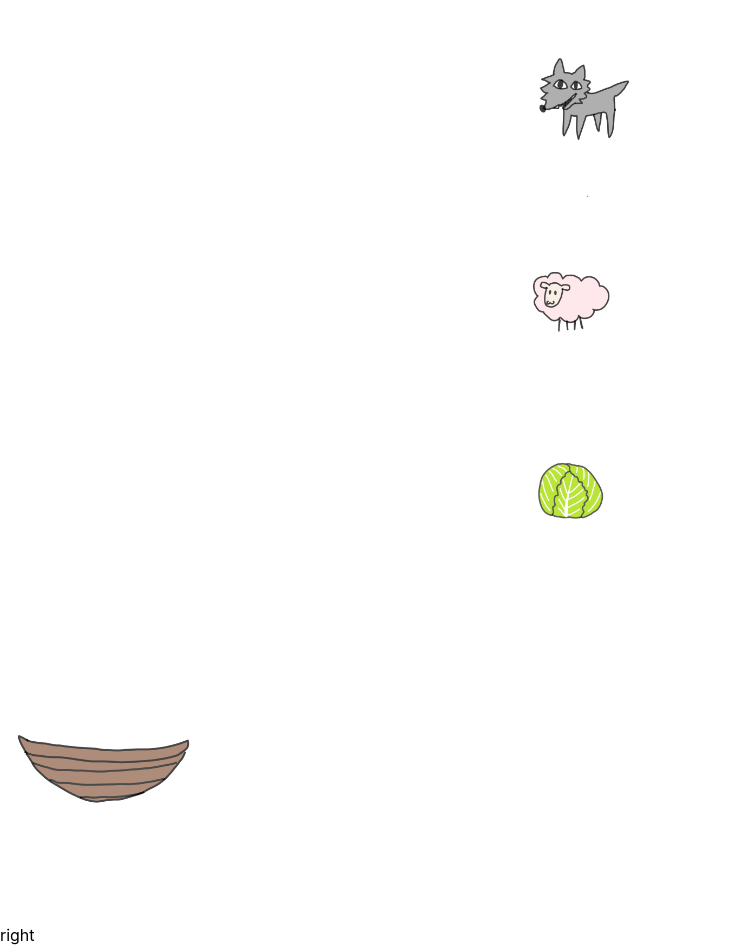
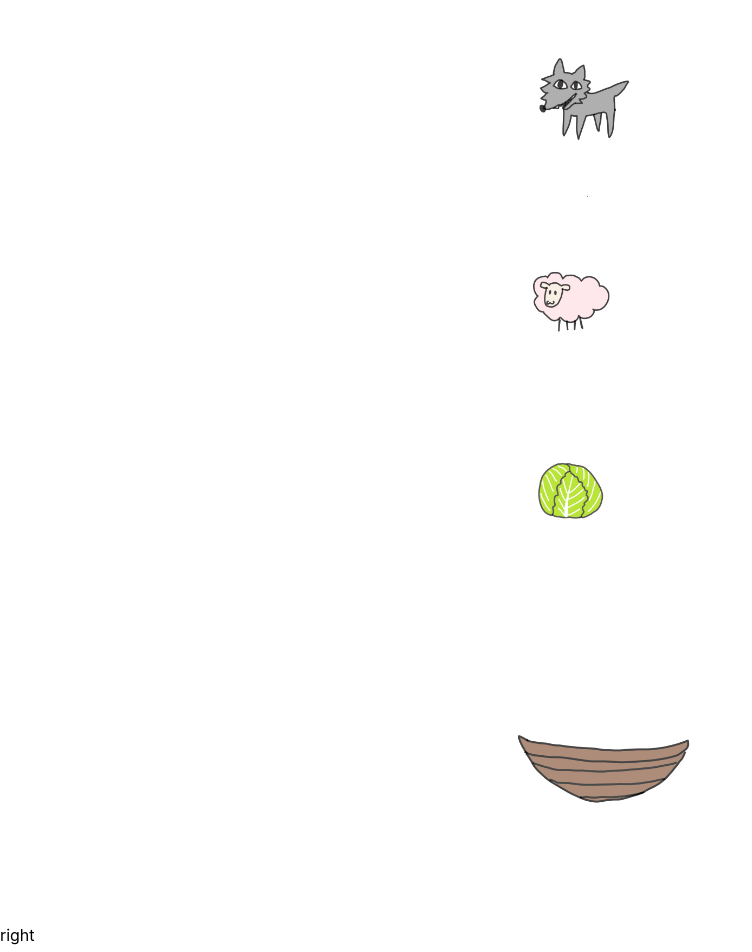
Before and after one commit to nachan28/walf_sheep_cabbage, a React (Create React App) app: page / in a window 1280 px wide. Shown: the top 952 px of the page, without its empty margins (0-752 px from the left). Built offline with nearby package versions, Linux system fonts and the light colour scheme.

Commit message:
Enable items to be dropped onto the oat component

```diff
--- a/src/App.tsx
+++ b/src/App.tsx
@@ -5,7 +5,7 @@ import { Boat } from './components/Boat';
 import { DndProvider } from 'react-dnd';
 import { HTML5Backend } from 'react-dnd-html5-backend';
 
-type Location = "right" | "left"
+export type Location = "right" | "left"
 
 type Locations = {
   wolf: Location
@@ -86,9 +86,8 @@ function App() {
       <Item onClick={() => handleSelectItem("sheep")} src="/sheep.jpg" type="sheep" location={locations.sheep} onMoveComplete={onMoveComplete}></Item>
       <Item onClick={() => handleSelectItem("cabbage")} src="/cabbage.jpg" type="cabbage" location={locations.cabbage} onMoveComplete={onMoveComplete}></Item>
       <br />
-      <Boat></Boat>
+      <Boat location={locations.boat}></Boat>
       <p>{locations.boat}</p>
-      <br />
       <p>selected: {selectedItem}</p>
       <p>{count}times</p>
 
--- a/src/components/Boat.tsx
+++ b/src/components/Boat.tsx
@@ -1,29 +1,66 @@
 import { useDrop } from "react-dnd";
+import { motion } from "framer-motion";
+import { useEffect, useState } from "react";
+import { Location } from "../App";
 
-export const Boat = () => {
+type Props = {
+    location: Location;
+}
+
+type Item = {
+    type: string;
+    src: string;
+}
+
+
+
+export const Boat = (props: Props) => {
+    const { location } = props;
+    const [boatItem, setBoatItem] = useState<Item | null>(null)
     const [{ isOver }, drop] = useDrop(
         () => ({
             accept: ["wolf", "sheep", "cabbage"],
-            drop: () => handleItemDropped(),
+            drop: (item: Item) => handleItemDropped(item),
             collect: monitor => ({
                 isOver: !!monitor.isOver()
             })
         })
     )
 
-    const handleItemDropped = () => {
-        console.log("item dropped!")
+    const handleItemDropped = (item: Item) => {
+        setBoatItem({ ...item })
     }
+
+    const variants = {
+        left: { x: 0 },
+        right: { x: 500 },
+    };
+
     return (
+        <motion.div
+            initial={location}
+            animate={location}
+            variants={variants}
+            transition={{ duration: 0.5 }}
+            style={{
+                position: 'relative',
+                width: '200px',
+            }}
+        >
             <div
                 ref={drop}
                 style={{
                     position: 'relative',
                     width: '100%',
                     height: '100%',
+                    // zIndex: 1
                 }}
             >
+                {boatItem && (
+                    <img src={boatItem.src} alt={boatItem.type} width="100px" />
+                )}
                 <img src="/boat.png" alt="boat" width="200px" />
             </div>
+        </motion.div>
     )
 }
--- a/src/components/Item.tsx
+++ b/src/components/Item.tsx
@@ -1,11 +1,12 @@
 import { motion } from "framer-motion";
 import { useDrag } from "react-dnd";
+import { Location } from "../App";
 
 type Props = {
     src: string;
     type: string;
     onClick: () => void;
-    location: "right" | "left"
+    location: Location
     onMoveComplete: () => void
 }
 
@@ -14,6 +15,7 @@ export const Item = (props: Props) => {
 
     const [{ isDragging }, drag] = useDrag(() => ({
         type: type,
+        item: {type: type, src: src},
         collect: monitor => ({
             isDragging: !!monitor.isDragging(),
         }),
@@ -38,6 +40,7 @@ export const Item = (props: Props) => {
             <div
                 ref={drag}
                 style={{
+                    scale: 0.8,
                     fontSize: 25,
                     fontWeight: 'bold',
                     cursor: cursorStyle,
```
Lines whose indentation alone changed are shown as unchanged.
